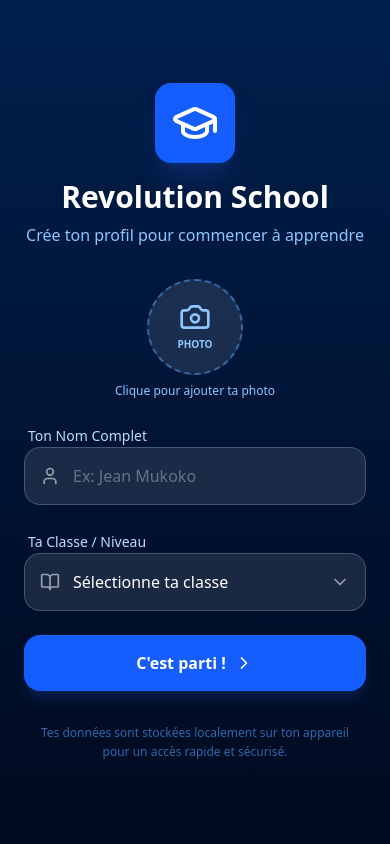
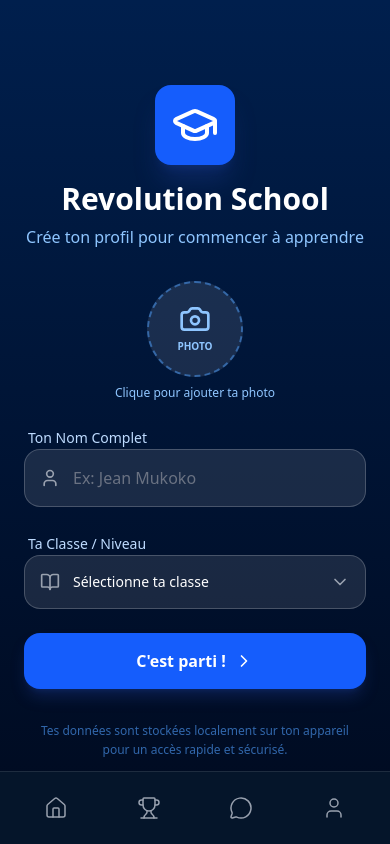
Before and after one commit to MG-PIANO/revolution_school, a React (Vite) app: page /register in a window 390 px wide. Shown: the top 844 px of the page. Built offline with nearby package versions, Linux system fonts and the light colour scheme.

Commit message:
fix: revert to mobile-first layout and clean up register form

```diff
--- a/src/components/layout/MobileLayout.tsx
+++ b/src/components/layout/MobileLayout.tsx
@@ -6,12 +6,16 @@ export function MobileLayout() {
   const isSplash = location.pathname === "/";
 
   return (
-    <div className="min-h-screen bg-gray-900 flex items-center justify-center">
-      <div className="w-full max-w-2xl min-h-screen sm:min-h-[850px] bg-[#020b18] sm:my-4 sm:rounded-[2.5rem] sm:border-[8px] border-gray-800 overflow-hidden relative shadow-2xl flex flex-col">
-        <div className="flex-1 overflow-y-auto no-scrollbar relative mb-20 scroll-smooth">
+    <div className="min-h-screen bg-[#051124] flex items-center justify-center sm:p-4">
+      <div className="w-full max-w-md h-[100dvh] sm:h-[850px] bg-[#020b18] sm:rounded-[3rem] sm:border-[8px] border-gray-800 overflow-hidden relative shadow-2xl flex flex-col">
+        <div className="flex-1 overflow-y-auto no-scrollbar relative">
           <Outlet />
         </div>
-        {!isSplash && <BottomNav />}
+        {!isSplash && (
+          <div className="safe-area-bottom">
+            <BottomNav />
+          </div>
+        )}
       </div>
     </div>
   );
--- a/src/pages/Register.tsx
+++ b/src/pages/Register.tsx
@@ -103,24 +103,24 @@ export function Register() {
                 required
                 value={selectedClassId}
                 onChange={(e) => setSelectedClassId(e.target.value)}
-                className="w-full bg-white/10 border border-white/20 rounded-2xl py-4 pl-12 pr-10 focus:outline-none focus:ring-2 focus:ring-blue-500 focus:border-transparent transition-all appearance-none cursor-pointer text-white"
+                className="w-full bg-white/10 border border-white/20 rounded-2xl py-4 pl-12 pr-10 focus:outline-none focus:ring-2 focus:ring-blue-500 focus:border-transparent transition-all appearance-none cursor-pointer text-white text-sm"
               >
                 <option value="" disabled className="bg-[#001f4d]">Sélectionne ta classe</option>
-                <optgroup label="Enseignement Général (6ème à Terminale)" className="bg-[#001f4d] font-bold text-blue-300">
+                <optgroup label="ENSEIGNEMENT GÉNÉRAL" className="bg-[#001f4d] font-bold text-blue-300">
                   {classes.filter(c => c.group === "Général").map((cls) => (
                     <option key={cls.id} value={cls.id} className="bg-[#001f4d] font-normal text-white">
                       {cls.name}
                     </option>
                   ))}
                 </optgroup>
-                <optgroup label="Technique Industriel (F, E, H)" className="bg-[#001f4d] font-bold text-emerald-400">
+                <optgroup label="TECHNIQUE INDUSTRIEL (E, F, H)" className="bg-[#001f4d] font-bold text-emerald-400">
                   {classes.filter(c => c.group === "Technique Industriel").map((cls) => (
                     <option key={cls.id} value={cls.id} className="bg-[#001f4d] font-normal text-white">
                       {cls.name}
                     </option>
                   ))}
                 </optgroup>
-                <optgroup label="Technique Commercial (G)" className="bg-[#001f4d] font-bold text-amber-400">
+                <optgroup label="TECHNIQUE COMMERCIAL (G, BG)" className="bg-[#001f4d] font-bold text-amber-400">
                   {classes.filter(c => c.group === "Technique Commercial").map((cls) => (
                     <option key={cls.id} value={cls.id} className="bg-[#001f4d] font-normal text-white">
                       {cls.name}
```
